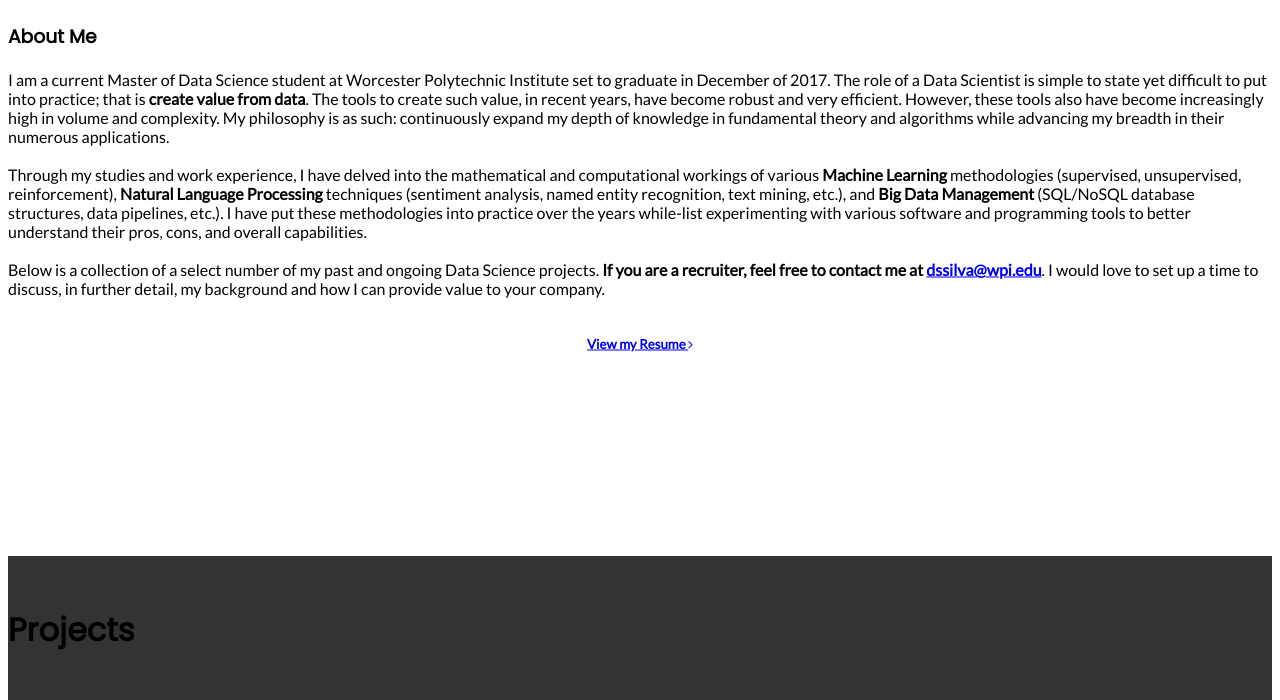
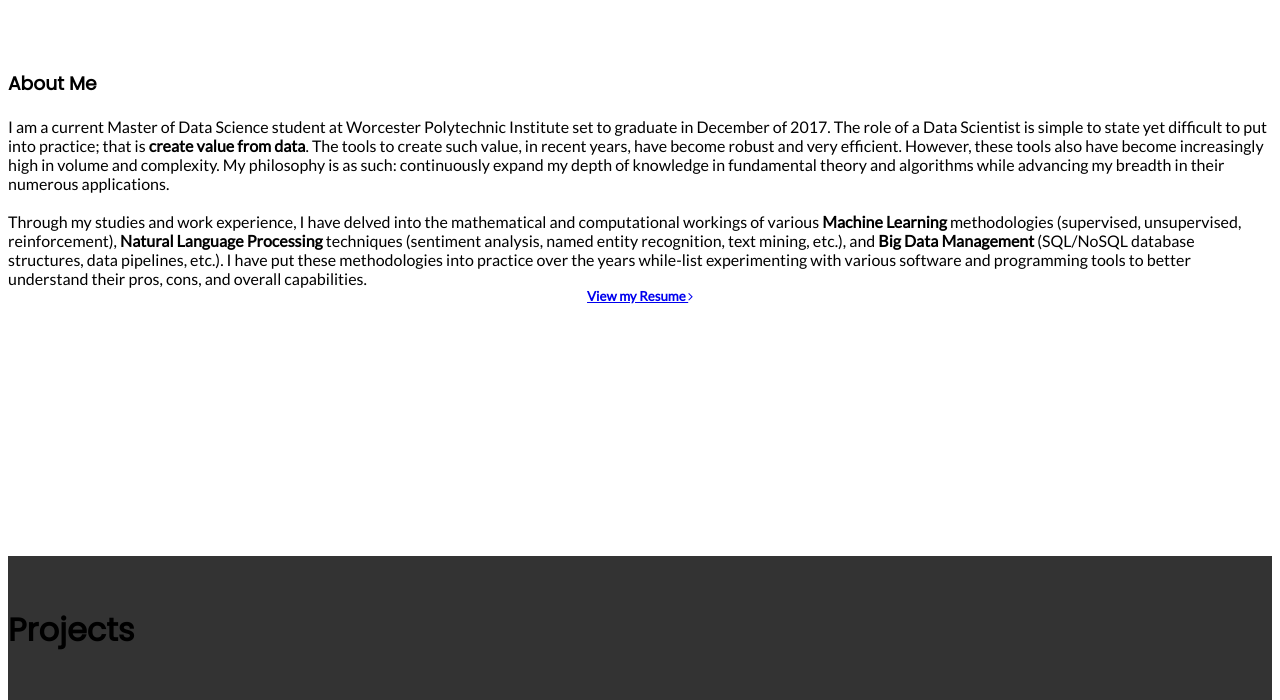
Before and after one commit to dennisjunior111/dennisjunior111.github.io, a Jekyll site: the page index.html, which Jekyll copies as it is, in a window 1280 px wide and 900 px high, scrolled down 731 px, cut to the strip 0-700 px from the top of the window. Built offline with Jekyll 4.4.1, drawn with Linux system fonts in a browser that asks for light colours; nearby versions of some CDN libraries; library files that are not in the unit come from our copies; a script that is not in the unit is left out.

Commit message:
Update index.html

```diff
--- a/index.html
+++ b/index.html
@@ -40,9 +40,7 @@
             I am a current Master of Data Science student at Worcester Polytechnic Institute set to graduate in December of 2017. The role of a Data Scientist is simple to state yet difficult to put into practice; that is <b>create value from data</b>. The tools to create such value, in recent years, have become robust and very efficient. However, these tools also have become increasingly high in volume and complexity. My philosophy is as such: continuously expand my depth of knowledge in fundamental theory and algorithms while advancing my breadth in their numerous applications.
 <br><br>
 Through my studies and work experience, I have delved into the mathematical and computational workings of various <b>Machine Learning</b> methodologies (supervised, unsupervised, reinforcement), <b>Natural Language Processing</b> techniques (sentiment analysis, named entity recognition, text mining, etc.), and <b>Big Data Management</b> (SQL/NoSQL database structures, data pipelines, etc.). I have put these methodologies into practice over the years while-list experimenting with various software and programming tools to better understand their pros, cons, and overall capabilities.
-<br><br>
-Below is a collection of a select number of my past and ongoing Data Science projects. <b>If you are a recruiter, feel free to contact me at <a href="dssilva@wpi.edu">dssilva@wpi.edu</a></b>. I would love to set up a time to discuss, in further detail, my background and how I can provide value to your company.  <span class="hide-on-med-and-up"><br><br></span></p>
-                        <br> <center><a href="Resume.pdf"><h5>View my Resume <i class="fa fa-angle-right"></i></h5></a></center>
+ <br> <center><a href="Resume.pdf"><h5>View my Resume <i class="fa fa-angle-right"></i></h5></a></center>
                         </div>
 
                     </div>
```
